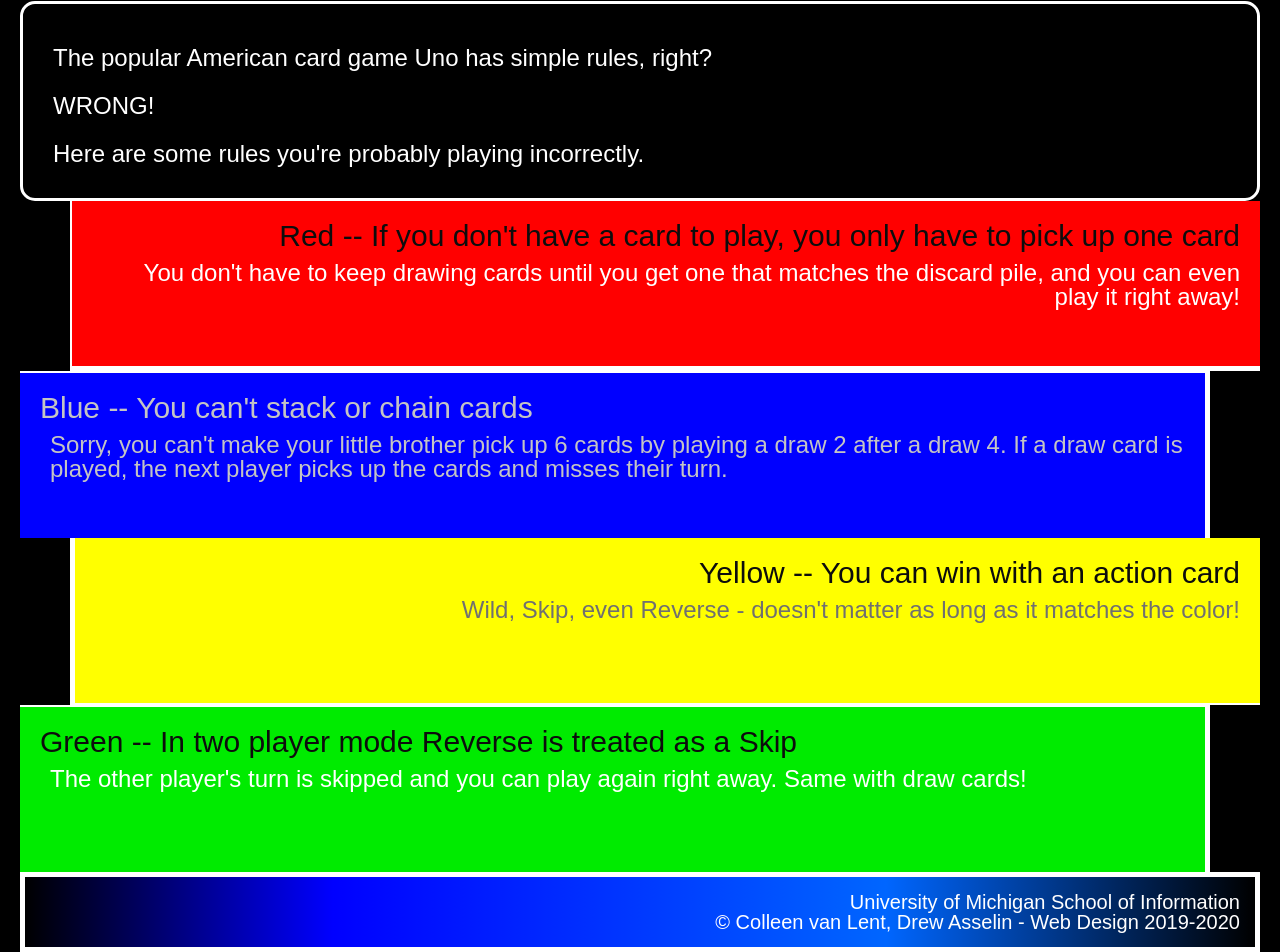
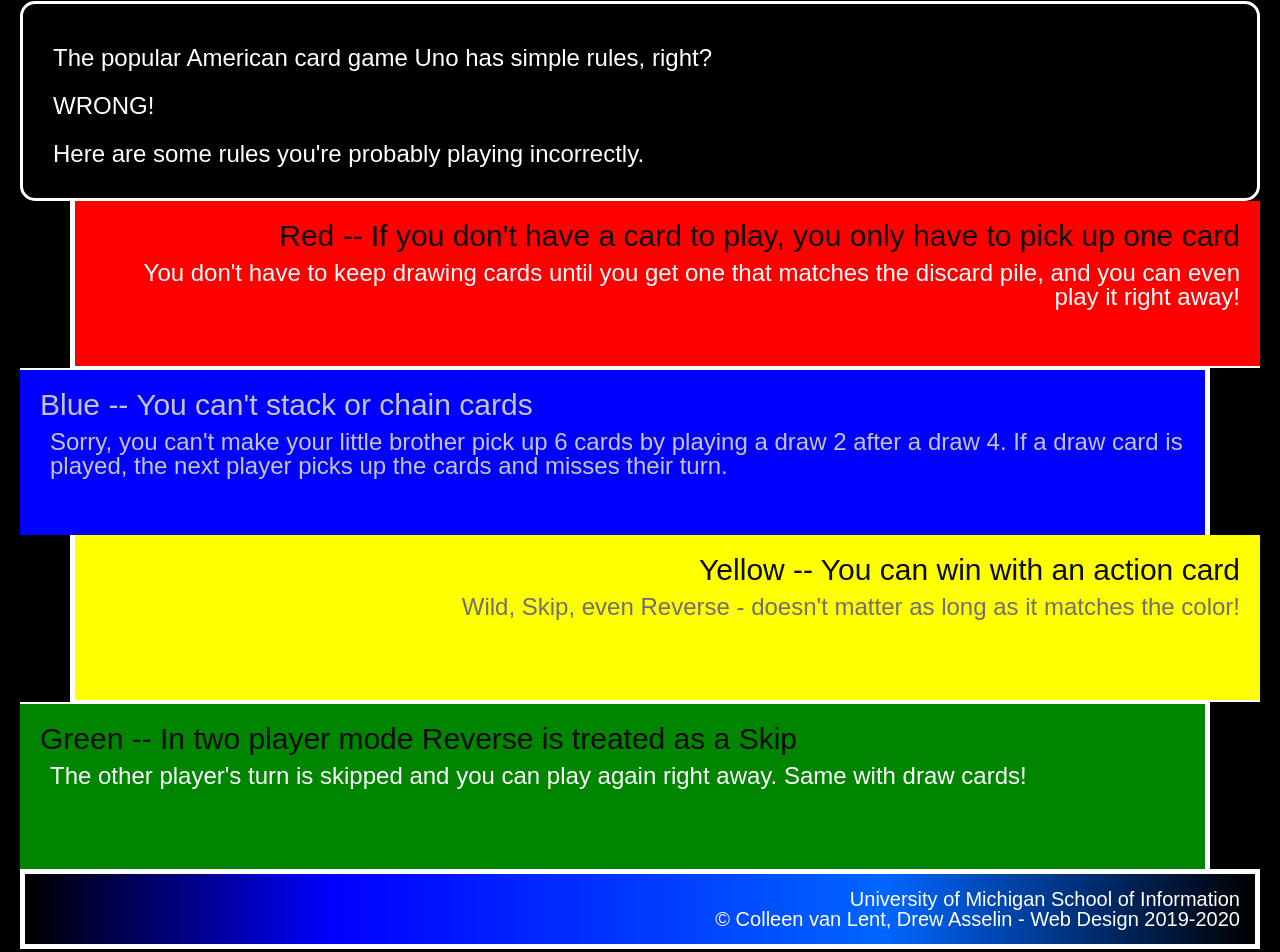
Before and after one commit to bcaballo04/hw2-2024, a plain HTML site: page index.html in a window 1280 px wide. Shown: the part 327-1279 px from the top of the page. Drawn offline with Linux system fonts and the light colour scheme.

Commit message:
Add files via upload

```diff
--- a/css/style.css
+++ b/css/style.css
@@ -45,7 +45,7 @@
     background-color: #FF0000;
     text-align: right;
     margin: 0px 0px 0px 50px;
-    border-width: 0px 0px 5px 2px;
+    border-width: 0px 0px 2px 5px;
 }
 
 .blue{
@@ -71,7 +71,7 @@
 }
 
 .green{
-    background-color: #00EB00;
+    background-color: #008500;
     text-align: left;
     margin: 0px 50px 0px 0px;
     border-width: 2px 5px 0px 0px;
--- a/index.html
+++ b/index.html
@@ -3,9 +3,10 @@
 <head>
   <meta charset="UTF-8">
   <meta name="viewport" content="width=device-width, initial-scale=1.0">
-  <link rel="icon" type="image/x-icon" href="/images/favicon.ico">
+  <link rel="icon" type="image/x-icon" href="images/favicon.ico">
   <link rel="stylesheet" href="css/html5reset.css">
   <link rel="stylesheet" href="css/style.css">
+
  <title>4 Uno Rules You're Playing Wrong</title>
 </head>
 
```
